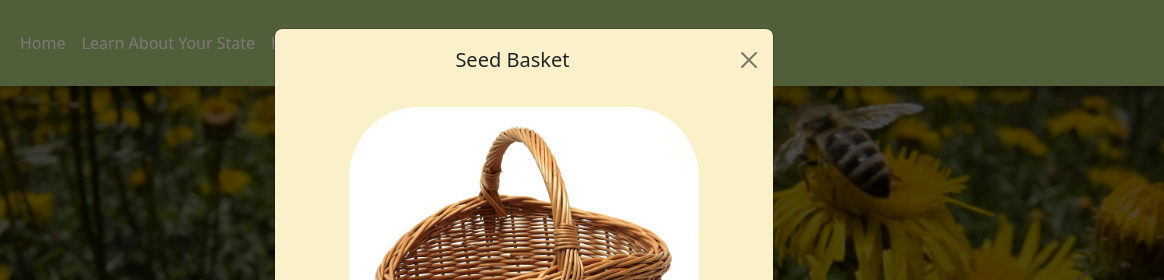
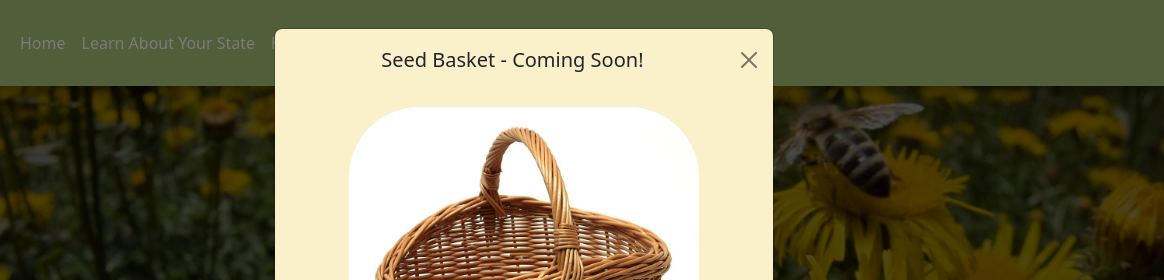
Before and after one commit to michaellgans/garden_of_dreams, a plain HTML site: page pages/garden.html in a window 1280 px wide. Both pictures are taken after a click on the button "Seed Basket". Shown: the top 280 px of the page, 116-1280 px from the left. Drawn offline with nearby package versions, Linux system fonts and the light colour scheme; a web font is replaced by a local one.

Commit message:
M - 12:23 PM - adjusts modual title

```diff
--- a/pages/garden.html
+++ b/pages/garden.html
@@ -115,7 +115,7 @@
           <div class="modal-content">
             <div class="modal-header">
               <h1 class="modal-title fs-5 basket-title" id="exampleModalLabel">
-                Seed Basket
+                Seed Basket - Coming Soon!
               </h1>
               <button type="button" class="btn-close" data-bs-dismiss="modal" aria-label="Close"></button>
             </div>
```
